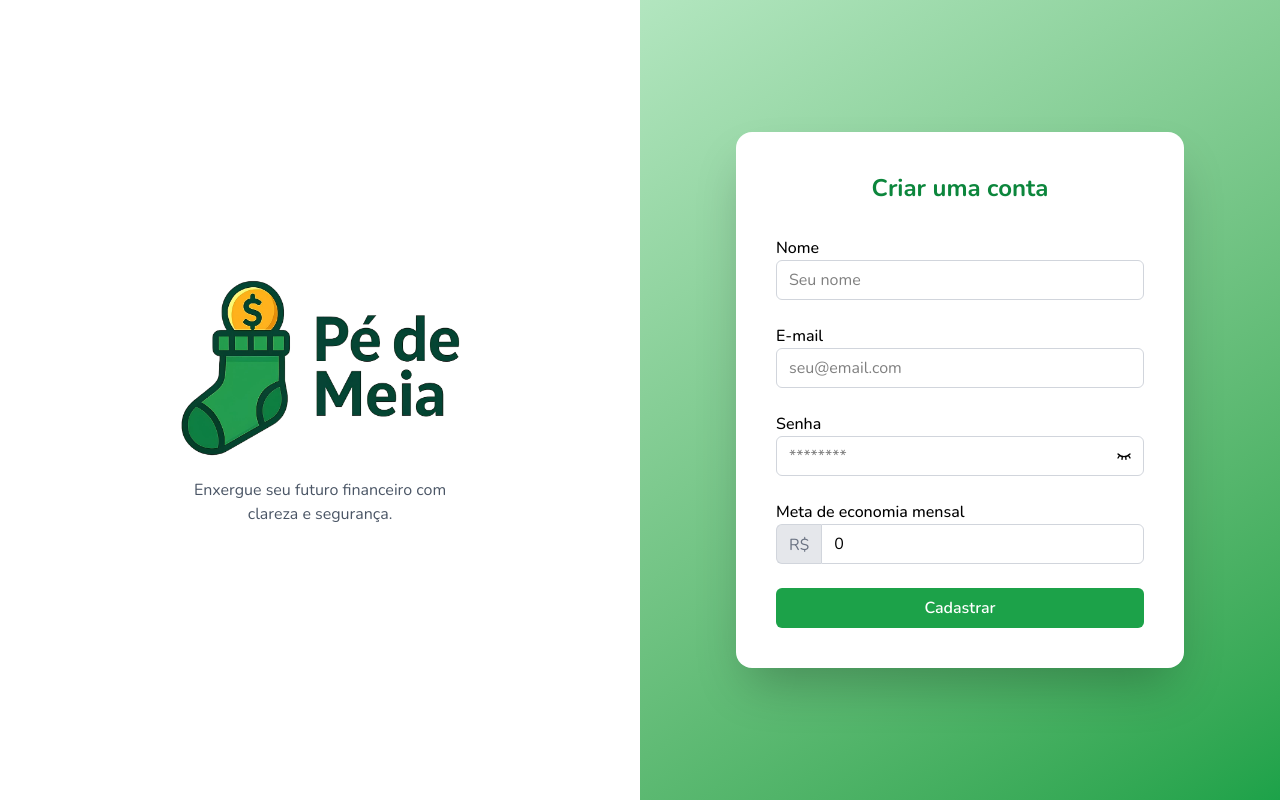
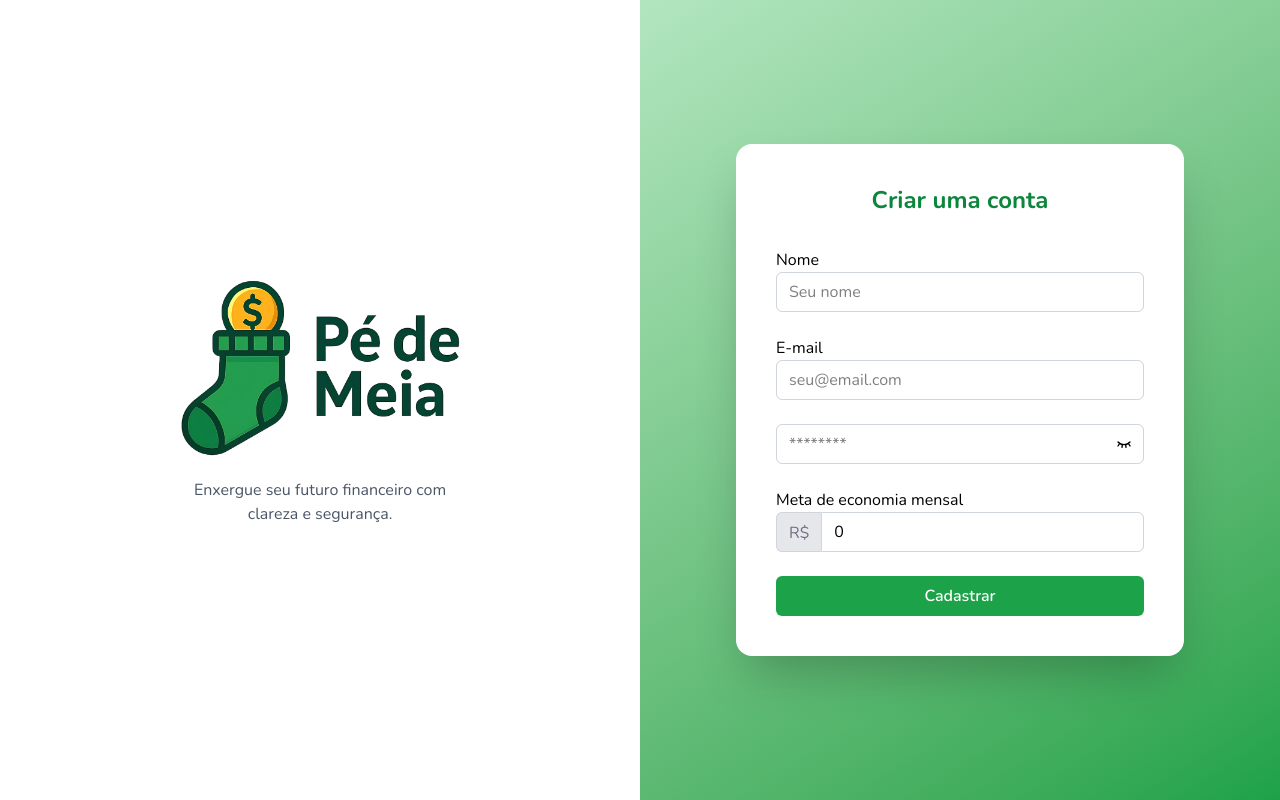
Before and after one commit to GuiPM001/pe-de-meia, a Next.js app: page /register in a window 1280 px wide. Built offline with nearby package versions, Linux system fonts and the light colour scheme.

Commit message:
refactor input

```diff
--- a/app/components/core/constants.ts
+++ b/app/components/core/constants.ts
@@ -1 +1 @@
-export const INPUT_CLASSNAME = "w-full bg-transparent rounded-md border border-gray-300 h-[40px] py-2 px-3 outline-none transition focus:border-primary focus:border-2";
+export const INPUT_CLASSNAME = "w-full bg-transparent rounded-md border border-gray-300 h-[40px] py-2 px-3 outline-none transition focus:border-primary focus:border-2 disabled:bg-gray-200 disabled:text-gray-500";
--- a/app/components/core/currencyInput.tsx
+++ b/app/components/core/currencyInput.tsx
@@ -1,18 +1,20 @@
-import React, { InputHTMLAttributes } from "react";
+import React from "react";
 import { INPUT_CLASSNAME } from "./constants";
+import { InputProps } from "./input";
+import Label from "./label";
 
-interface CurrencyInputProps extends InputHTMLAttributes<HTMLInputElement> {
-  label: string;
-}
-
-export default function CurrencyInput(props: CurrencyInputProps) {
+export default function CurrencyInput(props: InputProps) {
   return (
     <div className="w-full">
-      <label className="font-medium mb-1" htmlFor={props.label}>{props.label}</label>
+      <Label error={props.error} htmlFor={props.label}>
+        {props.label}
+      </Label>
+
       <div className="flex items-center">
         <span className="h-[40px] py-2 px-3 rounded-tl-md rounded-bl-md border border-r-0 border-gray-300 bg-gray-200 text-gray-500 uppercase">
           R$
         </span>
+
         <input
           type="number"
           id={props.label}
--- a/app/components/core/dateInput.tsx
+++ /dev/null
@@ -1,22 +0,0 @@
-"use client";
-
-import React, { InputHTMLAttributes } from "react";
-import { INPUT_CLASSNAME } from "./constants";
-
-interface DateInputProps extends InputHTMLAttributes<HTMLInputElement> {
-  label: string;
-}
-
-export default function DateInput(props: DateInputProps) {
-  return (
-    <div className="w-full">
-      <label className="font-medium mb-1" htmlFor={props.label}>{props.label}</label>
-      <input
-        id={props.label}
-        type="date"
-        className={INPUT_CLASSNAME}
-        {...props}
-      />
-    </div>
-  );
-}
--- a/app/components/core/input.tsx
+++ b/app/components/core/input.tsx
@@ -1,18 +1,25 @@
 import React, { InputHTMLAttributes } from "react";
 import { INPUT_CLASSNAME } from "./constants";
+import Label from "./label";
 
-interface InputProps extends InputHTMLAttributes<HTMLInputElement> {
+export interface InputProps extends InputHTMLAttributes<HTMLInputElement> {
   label: string;
+  error?: boolean;
 }
 
 export default function Input(props: InputProps) {
   return (
-    <div className="w-full">
-      <label className="font-medium mb-1" htmlFor={props.label}>{props.label}</label>
+    <div className="w-full relative">
+      <Label error={props.error} htmlFor={props.label}>
+        {props.label}
+      </Label>
+
       <input
-        type="text"
         id={props.label}
-        className={INPUT_CLASSNAME}
+        className={`
+          ${INPUT_CLASSNAME}
+          ${props.error ? "border-red-600" : ""}
+        `}
         {...props}
       />
     </div>
--- /dev/null
+++ b/app/components/core/label.tsx
@@ -0,0 +1,19 @@
+import React, { LabelHTMLAttributes } from "react";
+
+interface LabelProps extends LabelHTMLAttributes<HTMLLabelElement> {
+  children: React.ReactNode;
+  error?: boolean;
+}
+export default function Label(props: LabelProps) {
+  return (
+    <label
+      className={`
+        'font-medium mb-1'
+        ${props.error ? "text-red-600" : ""}
+      `}
+      {...props}
+    >
+      {props.children}
+    </label>
+  );
+}
--- a/app/components/core/passwordInput.tsx
+++ b/app/components/core/passwordInput.tsx
@@ -1,13 +1,13 @@
 "use client";
 
-import React, { InputHTMLAttributes, useState } from "react";
+import React, { useState } from "react";
 import { TbEye } from "react-icons/tb";
 import { TbEyeClosed } from "react-icons/tb";
 import { INPUT_CLASSNAME } from "./constants";
+import { InputProps } from "./input";
+import Label from "./label";
 
-export default function PasswordInput(
-  props: InputHTMLAttributes<HTMLInputElement>
-) {
+export default function PasswordInput(props: InputProps) {
   const [showPassword, setShowPassword] = useState<boolean>(false);
 
   function togglePassword() {
@@ -16,13 +16,18 @@ export default function PasswordInput(
 
   return (
     <div className="w-full">
-      <label className="font-medium mb-1" htmlFor="password">Senha</label>
+      <Label error={props.error} htmlFor={props.label}>
+        {props.label}
+      </Label>
 
       <div className="relative">
         <input
           id="password"
           type={showPassword ? "text" : "password"}
-          className={INPUT_CLASSNAME}
+          className={`
+                    ${INPUT_CLASSNAME}
+                    ${props.error ? "border-red-600" : ""}
+                  `}
           {...props}
         />
 
--- a/app/components/core/select.tsx
+++ b/app/components/core/select.tsx
@@ -1,5 +1,6 @@
 import React, { SelectHTMLAttributes } from "react";
 import { INPUT_CLASSNAME } from "./constants";
+import Label from "./label";
 
 interface SelectProps extends SelectHTMLAttributes<HTMLSelectElement> {
   label: string;
@@ -9,7 +10,10 @@ interface SelectProps extends SelectHTMLAttributes<HTMLSelectElement> {
 export default function Select(props: SelectProps) {
   return (
     <div className="w-full">
-      <label className="font-medium mb-1">{props.label}</label>
+      <Label htmlFor={props.label}>
+        {props.label}
+      </Label>
+
       <div className="relative z-20">
         <select
           className={`z-20 appearance-none ${INPUT_CLASSNAME}`}
```
